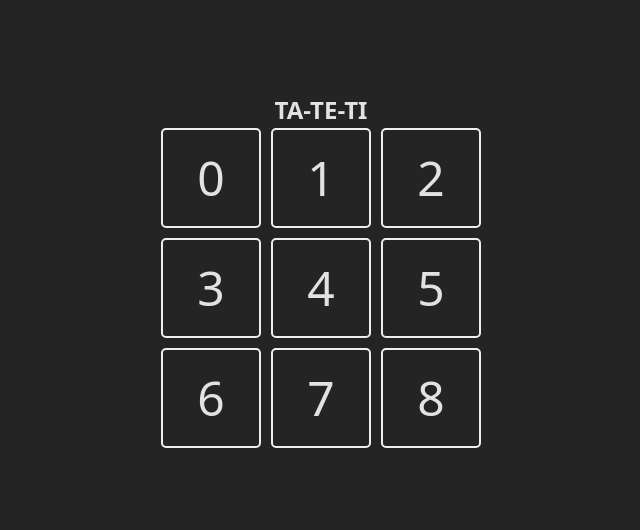
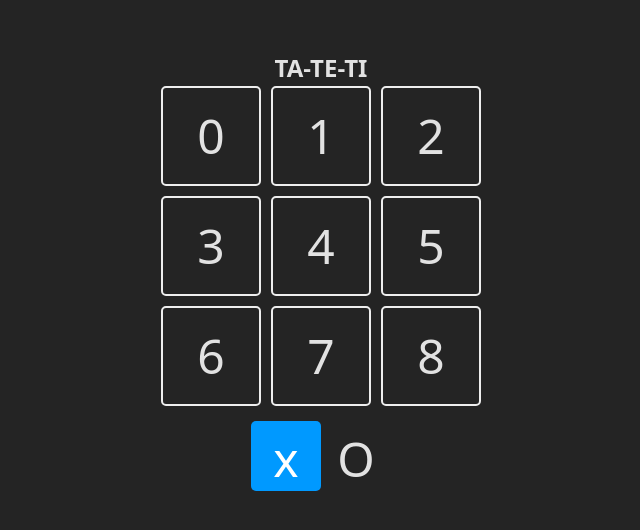
Before and after one commit to agusfernandez/aprendiendoreact, a React (Vite) app in the folder juego-nuevo/: page / in a window 1280 px wide. Shown: the part 130-660 px from the top of the page, without its empty margins (319-959 px from the left). Built offline with nearby package versions, Linux system fonts and the light colour scheme.

Commit message:
creacion de updateBoard function

```diff
--- a/juego-nuevo/src/components/App.jsx
+++ b/juego-nuevo/src/components/App.jsx
@@ -15,6 +15,14 @@ function App() {
 
   /*le pasamos el estado inicial del tablero*/
   const [board, setBoard] = useState( Array(9).fill(null))
+  const [turn, setTurn] = useState(PIEZAS.X)
+
+  const updateBoard = () => {
+    const newTurn = turn === PIEZAS.X ? PIEZAS.O : PIEZAS.X
+
+  }
+
+  console.log(turn)
 
   return (
     <>
@@ -28,6 +36,7 @@ function App() {
               <Square
                 key={index}
                 index={index}
+                updateBoard={updateBoard}
               >
                 {index}
               </Square>
@@ -36,6 +45,14 @@ function App() {
         }
 
         </section>
+        <section className="turn">
+          <Square isSelected={turn === PIEZAS.X}>
+            {PIEZAS.X}
+          </Square>
+          <Square isSelected={turn === PIEZAS.O}>
+            {PIEZAS.O}
+          </Square>
+        </section>
       </main>
     </>
   )
--- a/juego-nuevo/src/components/Square/Square.jsx
+++ b/juego-nuevo/src/components/Square/Square.jsx
@@ -1,8 +1,12 @@
 
-const Square = ({children, updateBoard, index}) => {
+const Square = ({children, isSelected, updateBoard, index}) => {
+    const className = `square ${isSelected ? 'is-selected' : ''}`
+    const handleClick = () => {
+        updateBoard()
+    }
     return (
       <>
-        <div className="square">
+        <div className={className} onClick={handleClick}>
           {children}
         </div>
       </>
```
Also changed, not shown: 1 other file (tests, documents, lock files or other folders).
